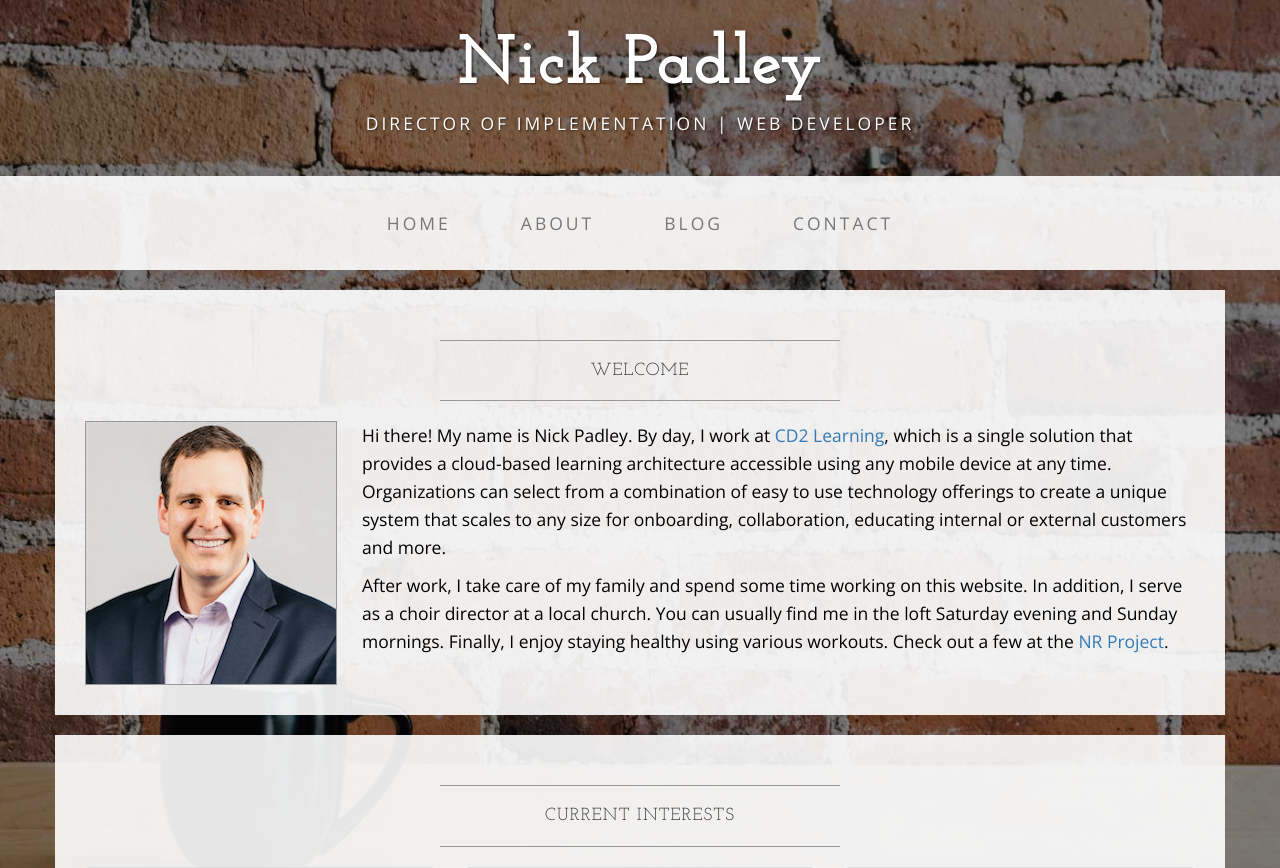
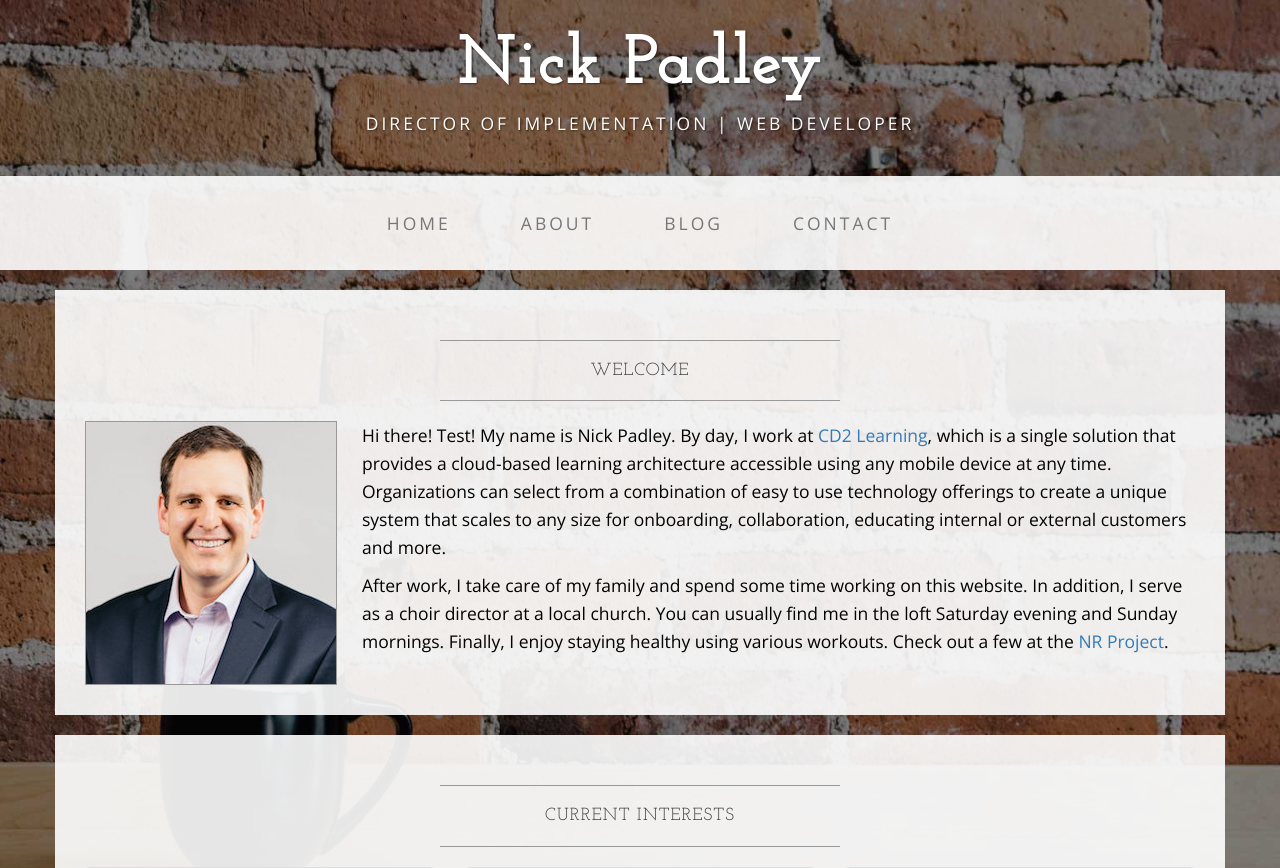
Before and after one commit to npadley/Personal-Site, a Jekyll site: the page built from index.html, in a window 1280 px wide, cut to the strip 0-868 px from the top of the page. Built offline with Jekyll 4.4.1, drawn with Linux system fonts in a browser that asks for light colours; nearby versions of some CDN libraries.

Commit message:
Test for remote deploy

```diff
--- a/index.html
+++ b/index.html
@@ -18,7 +18,7 @@ sitemap:
                 <hr>
                 <img class="img-responsive img-border img-left" src="img/profile.jpg" alt="">
                 <hr class="visible-xs">
-                <p>Hi there! My name is Nick Padley. By day, I work at <a href="http://www.cd2learning.com">CD2 Learning</a>, which is a single solution that provides a cloud-based learning architecture accessible using any mobile device at any time. Organizations can select from a combination of easy to use technology offerings to create a unique system that scales to any size for onboarding, collaboration, educating internal or external customers and more.</p>
+                <p>Hi there! Test! My name is Nick Padley. By day, I work at <a href="http://www.cd2learning.com">CD2 Learning</a>, which is a single solution that provides a cloud-based learning architecture accessible using any mobile device at any time. Organizations can select from a combination of easy to use technology offerings to create a unique system that scales to any size for onboarding, collaboration, educating internal or external customers and more.</p>
                 <p>After work, I take care of my family and spend some time working on this website. In addition, I serve as a choir director at a local church. You can usually find me in the loft Saturday evening and Sunday mornings. Finally, I enjoy staying healthy using various workouts. Check out a few at the <a href="http://neilarey.com/">NR Project</a>.</p>
             </div>
         </div>
```
